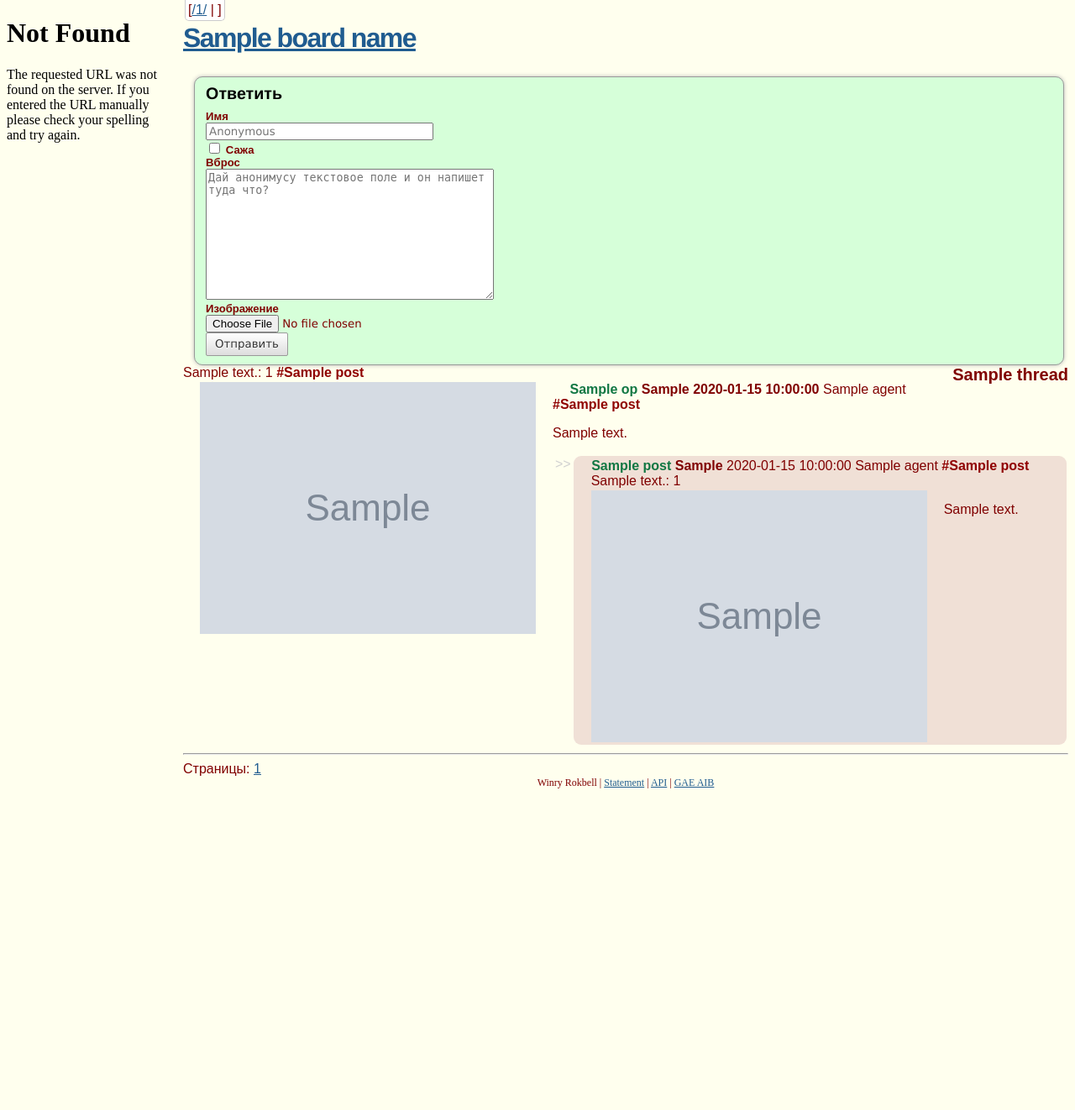
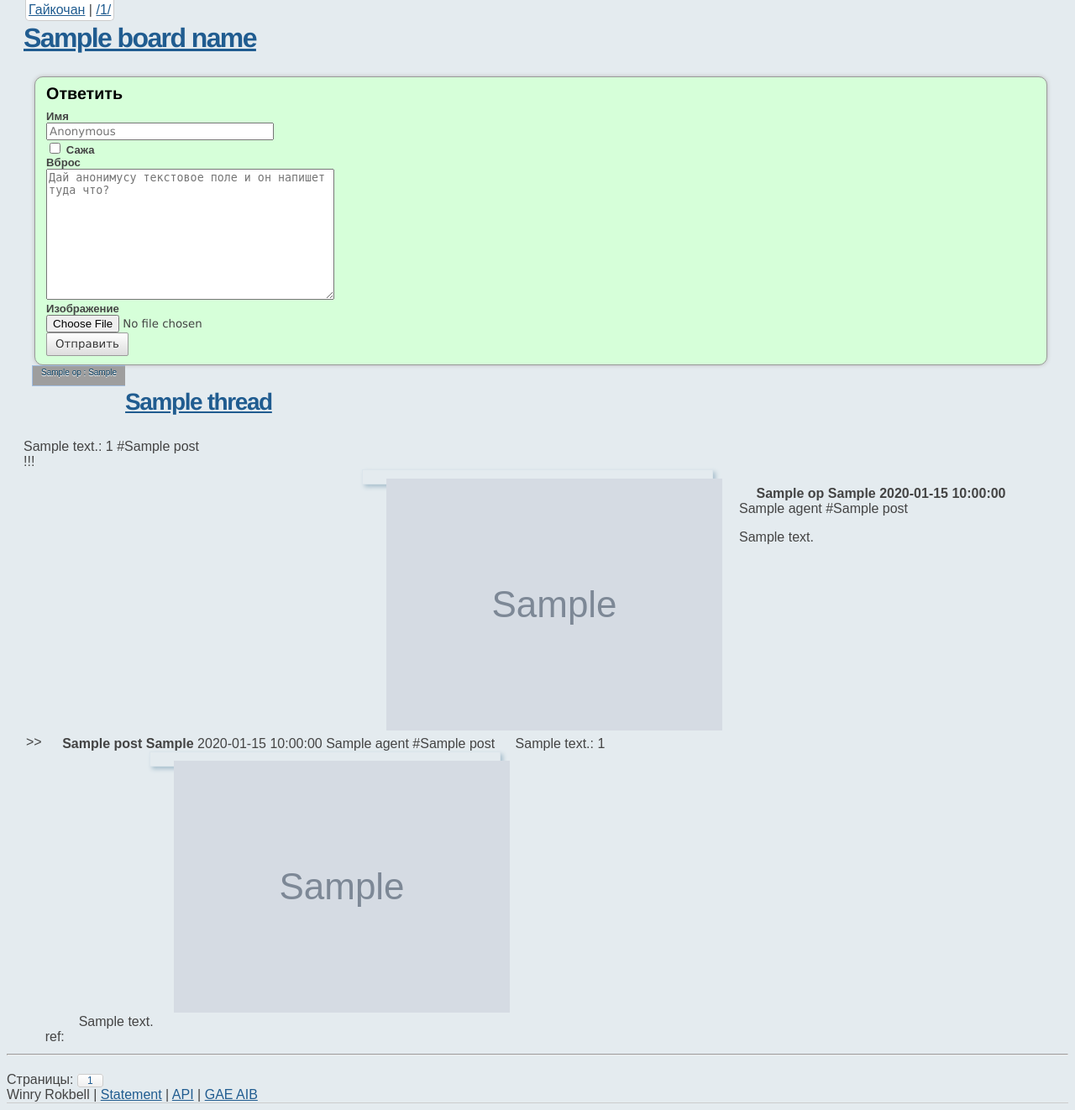
Before and after one commit to a37912/gaeaib, a Python web app: template src/templates/thread.html in a window 1280 px wide. Shown: the whole page at 84% size. Before the commit the page ends 939 px from the top, so only its background shows below. Run offline with Jinja, Linux system fonts and the light colour scheme; the template is opened without the code that fills it: most values are stand-ins (such as "Sample title", 1, 10 or a date in 2020); grey boxes marked "Sample" are stand-in pictures; grey boxes are pictures that could not be loaded.

Commit message:
gui work

```diff
--- a/src/static/css/global.css
+++ b/src/static/css/global.css
@@ -1,7 +1,19 @@
+/* * html { overflow: hidden;  } */
+* html body { height: 100%; overflow: auto; width: 100%; margin: 0px; }
+/* #menu { display: block; position:fixed; top:0px; left:0px; width:210px; height:100%; background:transparent; }
+*/
+/*#bodyContent { margin-left: 210px; }
+* html #bodyContent { margin-left: 220px; }
+*/
+
+#bodyContent { margin-left: 20px; margin-right: 20px; }
+* html #bodyContent { margin-left: 20px; margin-right: 20px;  }
+
+
 body {
 font: 100% Arial, FreeSans, sans-serif;
-background: White;
-color: Black;
+background-color: #E4EBEF;
+color: #444;
 }
 h1, h2, h3, h4, h5, h6 {
 font-family: "Helvetica Neue", Arial, FreeSans, sans-serif;
@@ -44,17 +56,13 @@ font-family: "Lucida Grande", Arial, FreeSans;
 q {
 quotes: "“" "”" "‘" "’"
 }
+/*  Top navigation */
 
-* html { overflow: hidden;  }
-* html body { height: 100%; overflow: auto; width: 100%; margin: 0px; }
+/* if we want Apple like nav then use http://designindevelopment.com/css/apple-navigation-with-css3/ */
 
-#menu { display: block; position:fixed; top:0px; left:0px; width:210px; height:100%; background:transparent; }
+/* end Top navigation */
 
-* html #havmenu { position: absolute; }
-
-#bodyContent { margin-left: 210px; }
-* html #bodyContent { margin-left: 220px; }
-
+/* Add form */
 div #postarea {
 /*top: -1.5em;
 width: 225px; */
@@ -117,10 +125,12 @@ letter-spacing: -0.05em;
 font-size: 1.625em; /* */
 }
 
+/* /Add form */
+
 #topmenu {
 position:fixed;
 top:0px;
-left:220px;
+left:30px;
 border-left:1px #CCC solid;
 border-right:1px #CCC solid;
 border-bottom:1px #CCC solid;
@@ -131,6 +141,20 @@ padding:3px;
 z-index:100;
 background:white;
 }
+
+.post {
+float:right;
+width:504px;
+margin-bottom:40px;
+padding:14px 14px 16px 14px;
+border-radius: 5px;
+-moz-border-radius: 5px;
+-webkit-border-radius: 5px;
+border: 1px solid #dddddd;
+border-bottom: 1px solid #b3b3b3;
+background-color: rgba(255,255,255,0.90);
+}
+
 
 blockquote blockquote {
 margin-left: 0em;
@@ -183,7 +207,7 @@ color: inherit;
 text-decoration: none;
 }
 
-.reflink a:hover{
+.reflink a:hover {
 color: #800000;
 }
 
@@ -266,7 +290,7 @@ text-shadow: 0px 1px 1px rgba(255,255,255,1);
 line-height: 1;
 }
 
-#bupdate{
+#bupdate {
 background: white;
 bottom: 0px;
 left: 20px;
@@ -274,3 +298,142 @@ position: fixed;
 width: 60px;
 z-index: 2999;
 }
+
+.pagecounter {
+padding:0 .5em;
+height:2.0833em;
+border:1px solid #ccc;
+color:#000;
+background:#f6f6f6;
+background-image:-moz-linear-gradient(top,#ffffff,#efefef);
+background-image:-webkit-gradient(linear,left top,left bottom,from(#ffffff),to(#efefef));
+filter:progid:DXImageTransform.Microsoft.Gradient(startColorStr=#ffffff,endColorStr=#efefef);
+-moz-border-radius:3px;
+-webkit-border-radius:3px;
+border-radius:3px;
+white-space:nowrap;
+vertical-align:middle;
+cursor:pointer;
+overflow:visible;
+font: normal normal normal 12px/normal Arial, Helvetica, sans-serif;
+text-decoration: none;
+}
+.pagecounter span{
+padding:5px 5px;
+}
+.pagecounter:hover {
+border-color:#999;
+background:#f3f3f3;
+background-image:-moz-linear-gradient(top,#ffffff,#ebebeb);
+background-image:-webkit-gradient(linear,left top,left bottom,from(#ffffff),to(#ebebeb));
+filter:progid:DXImageTransform.Microsoft.Gradient(startColorStr=#ffffff,endColorStr=#ebebeb);
+outline:0;
+-moz-box-shadow:0 0 3px #999;
+-webkit-box-shadow:0 0 3px #999;
+box-shadow:0 0 3px #999}
+.pagecounter:active {
+border-color:#999;
+background:#ddd;
+background-image:-moz-linear-gradient(top,#cccccc,#ffffff);
+background-image:-webkit-gradient(linear,left top,left bottom,from(#cccccc),to(#ffffff));
+filter:progid:DXImageTransform.Microsoft.Gradient(startColorStr=#cccccc,endColorStr=#ffffff)
+}
+.pages-list {
+margin-top:20px;
+}
+.footer {
+border-bottom: 1px solid #CCC;
+}
+
+.currentboard {
+font-weight: bold;
+}
+
+/* Post section */
+
+#post-header {
+  background: url(http://cliqset-assets.s3.amazonaws.com/v4.1/img/bg.line.png) repeat-x 50% 9px;
+  color: #0f4567;
+  position: relative;
+  width: 90%;
+  font-size: 12px;
+  letter-spacing: 0;
+
+  padding: 0 10px;
+  text-align: left;
+  text-decoration: none;
+  word-spacing: normal;
+
+}
+
+.opic {
+max-width: 400px;
+margin: 0 auto;
+box-shadow: 3px 3px 5px #aac1ce;
+-webkit-box-shadow: 3px 3px 5px #aac1ce;
+-moz-box-shadow: 3px 3px 5px #aac1ce;
+padding: 8px;
+border: 1px solid #dce5eb;
+}
+
+
+
+/* ---------- Stream Actions */
+
+#post-header h2 {
+  background-color: #e4ebef;
+  /*display: inline-block;*/
+  margin: 0 10px;
+  padding: 0 10px;
+  text-shadow: white 0px 1px 1px;
+  font-size:16px;
+}
+
+#post-header .stream-actions {
+  background-color: #e4ebef;
+  right: 5px;
+  position: absolute;
+  padding: 0 5px;
+  height: 29px;
+  top: -3px; }
+
+#post-header .rainbow {
+  background-color: #e4ebef;
+  background-image: url(http://search.cliqset.com/img/bg.stream-actions.png);
+  background-position: 0 0;
+  background-repeat: repeat-x;
+  border-color: #a2bee0;
+  border-style: solid;
+  border-width: 1px 0px 1px 1px;
+  color: #0f4567;
+  float: left;
+  font-size: 10px;
+  display: block;
+  height: 19px;
+  padding: 2px 10px;
+  text-shadow: rgba(255, 255, 255, 1) 0px 1px 0px; }
+
+#post-header .stream-actions li a:hover {
+    background-position: 0 -23px; }
+#post-header .stream-actions li a:active {
+    background-position: 0 -46px; }
+
+#post-header .stream-actions li a.first {
+  -moz-border-radius-topleft: 5px;
+  -moz-border-radius-bottomleft: 5px;
+  -webkit-border-top-left-radius: 5px;
+  -webkit-border-bottom-left-radius: 5px;
+  border-width: 1px 0px 1px 1px;
+}
+
+#post-header .stream-actions li a.last {
+  -moz-border-radius-topright: 5px;
+  -moz-border-radius-bottomright: 5px;
+  -webkit-border-top-right-radius: 5px;
+  -webkit-border-bottom-right-radius: 5px;
+  border-width: 1px 1px 1px 1px;
+}
+
+#post-header .rainbow {
+
+}
--- a/src/templates/base.html
+++ b/src/templates/base.html
@@ -10,19 +10,50 @@
         //]]>
     </script> -->
     <link rel="stylesheet" href="/static/css/global.css?17">
-    <link rel="stylesheet" type="text/css" href="/static/css/futaba.css?17.2" title="Futaba">
+    <!-- <link rel="stylesheet" type="text/css" href="/static/css/futaba.css?17.2" title="Futaba"> -->
     {% block head %}{% endblock %}
+    <script type="text/javascript">
+    var _gaq = _gaq || [];_gaq.push(['_setAccount', 'UA-18488138-1']);_gaq.push(['_trackPageview']);
+    (function() {
+      var ga = document.createElement('script'); ga.type = 'text/javascript'; ga.async = true;
+      ga.src = ('https:' == document.location.protocol ? 'https://ssl' : 'http://www') + '.google-analytics.com/ga.js';
+      var s = document.getElementsByTagName('script')[0]; s.parentNode.insertBefore(ga, s);
+    })();
+    </script>
   </head>
   <body>
   {% block body %}
     <div id="bodyContent">
       <div id="topmenu">
-      [{%- for boardid,text in boards %}<a href="/{{boardid}}/" {% if boardid==board %} class="currentboard"{% endif %}>/{{boardid}}/</a> | {% endfor %}]
+      {#<nav>
+      <ul id="nav">
+        <li><a href="/" class="logo"><span>Гайчан</span></a></li>
+        [{%- for boardid,text in boards %}<li><a href="/{{boardid}}/" {% if boardid==board %} class="currentboard"{% endif %}>/{{boardid}}/</a></li>{% endfor %}]
+         <li class="search_container">
+           <form class="search" method="get" action="#">
+             <label for="search"><input type="text" id="search" placeholder="Search" /></label>
+           </form>
+        </li>
+      </ul>
+      </nav>#}
+
+      <nav>
+       <a href="/" {% if not board %}class="currentboard"{% endif %}>Гайкочан</a> |
+       {%- for boardid,text in boards %}
+         <a href="/{{boardid}}/" {% if boardid==board %} class="currentboard"{% endif %}
+          >/{{boardid}}/
+         </a>
+         {% if not loop.last %} | {% endif %}
+       {% endfor %}
+      </nav>
       </div>
+      <header>
       {% block precontent %}
-        <div class="logo"></div>
-        <h1>Добро пожаловать. Снова. Опять.</h1>
+        {#<div class="logo"></div>
+        <h1>Добро пожаловать. Снова. Опять.</h1>#}
       {% endblock %}
+      </header>
+      <!-- BODY -->
       {% block content %}{% endblock %}
       <div class="footer" >
         Winry Rokbell |
@@ -32,19 +63,11 @@
       {% block scripts %}{% endblock %}
     </div>
 
-    <div id="menu">
+    {#<div id="menu">
       <iframe id="navmenu" name="navmenu" src="/list" width="210" height="100%" align="left" frameborder="0">Навигация показывается через iframe.</iframe>
-    </div>
+    </div> #}
   {% endblock %}
 
-  <script type="text/javascript">
-    var _gaq = _gaq || [];_gaq.push(['_setAccount', 'UA-18488138-1']);_gaq.push(['_trackPageview']);
-    (function() {
-      var ga = document.createElement('script'); ga.type = 'text/javascript'; ga.async = true;
-      ga.src = ('https:' == document.location.protocol ? 'https://ssl' : 'http://www') + '.google-analytics.com/ga.js';
-      var s = document.getElementsByTagName('script')[0]; s.parentNode.insertBefore(ga, s);
-    })();
-    </script>
 
   </body>
 </html>
--- a/src/templates/thread.html
+++ b/src/templates/thread.html
@@ -9,33 +9,33 @@
 
 {% for thread in threads %}
 
-<div class="thread">
-  <div class="threadnum" >
-    {% if thread.subject %}
-    {{ thread.subject|escape }}
-    {% else %}
-    Тред номер {{thread.id}}
+<div id="post-header">
+  <div class="rainbow">{% if thread.op.name != 'Anonymous' %}{{ thread.op.name|escape }} : {% endif %}{{thread.op.rainbow_html}}</div>
+</div>
+  <h2>
+    <a href="/{{board}}/{{thread.id}}/">
+    {%- if thread.subject %}{{ thread.subject|escape }}
+    {% else %} Тред номер {{thread.id}}
     {% endif %}
-  </div>
+    </a>
+  </h2>
+
 
 <div class="oppost">
+
 {% if thread.op.image %}
 
-<span class="filesize">{{thread.op.image.content_type}}:
-  {{ thread.op.image.size }}</span>
+<span class="filesize">{{thread.op.image.content_type}}: {{ thread.op.image.size }}</span>
 
 <span class="reflink">
-  <a class="reflink" name="p{{thread.op.post}}"
-    href="#p{{thread.op.post}}" postid="{{thread.op.post}}"
-    threadid="{{thread.id}}"
-  >#{{thread.op.post}}</a>
+  <a class="reflink" name="p{{thread.op.post}}" href="#p{{thread.op.post}}" postid="{{thread.op.post}}" threadid="{{thread.id}}">#{{thread.op.post}}</a>
 </span>
 
 
-<br/>
-<a href="{{thread.op.image.full}}" target="_blank">
-  <img class="thumb" src="{{thread.op.image.thumb}}"/>
-</a>
+<br/>!!!
+<div class="opic"><a href="{{thread.op.image.full}}" target="_blank">
+  <img class="thumb" src="{{thread.op.image.thumb}}" />
+</a></div>
 <a class="erase-link" href="/delete/{{board}}/{{thread.id}}/{{thread.id}}">
   <img alt="Очистить картинку" title="Очистить картинку" src="/static/img/edit-clear.png">
 </a>
@@ -108,9 +108,7 @@
   <span class="filesize">{{post.image.content_type}}:
   {{ post.image.size }}</span>
         <br/>
-<a href="{{post.image.full}}" target="_blank">
-  <img class="thumb" src="{{post.image.thumb}}"/>
-</a>
+<div class="opic"><a href="{{post.image.full}}" target="_blank"><img class="thumb" src="{{post.image.thumb}}"/></a></div>
         {% endif %}
         <blockquote class="postdata" postid="{{post.post}}">{{ post.text|escape }}</blockquote>
         <div class="post-replies" id="post-replies-{{post.post}}">ref: </div>
```
Also changed, not shown: src/templates/postform.html (+3 -4 lines), src/static/img/icon-comment-16x16.png (added).
